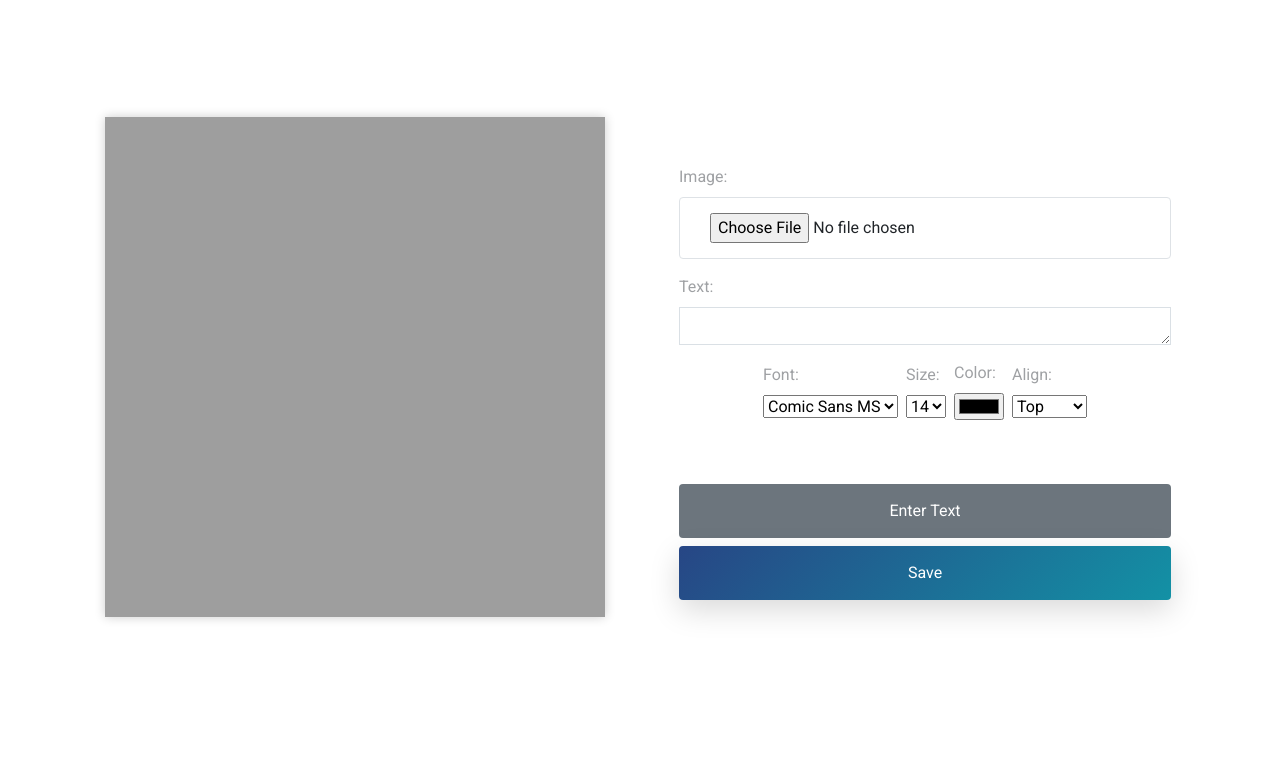
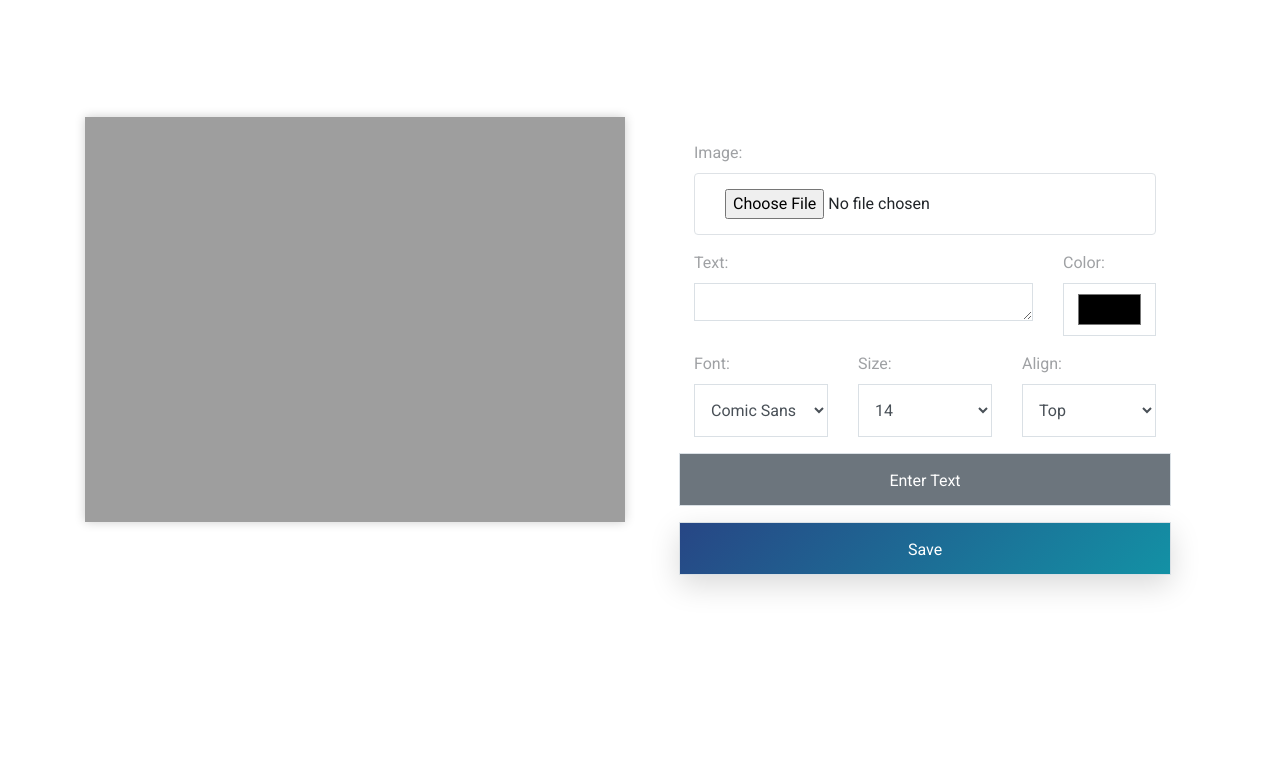
Before and after one commit to jgilpn/MemeMaker, a plain HTML site: page create.html in a window 1280 px wide. Shown: the part 475-1255 px from the top of the page. Drawn offline with Linux system fonts and the light colour scheme; no server answers; sample sign-in values are in the browser's storage.

Commit message:
tweaked the gui a bit in create.html and .js

```diff
--- a/assets/css/canvas.css
+++ b/assets/css/canvas.css
@@ -1,13 +1,5 @@
 canvas {
-  width: 300;
-  height: 300;
+  width: 100%;
   align-self: center;
   box-shadow: 0 0 10px 0 rgba(0, 0, 0, 0.2);
 }
-
-@media screen and (min-width: 768px) {
-  canvas {
-    width: 500;
-    height: 500;
-  }
-}
--- a/assets/js/create.js
+++ b/assets/js/create.js
@@ -1,19 +1,31 @@
 $(document).ready(function() {
-    const fonts = [
-        "Comic Sans MS", "Stencil", "Courier", "Century", "Helvetica"
+    // POST/upload add attribute 'token'
+    $('form').submit((e) => {
+        $("<input />")
+            .attr("type", "hidden")
+            .attr("name", "token")
+            .attr("value", window.localStorage.getItem("token"))
+            .appendTo('form');
+        return true;
+    })
+
+    const FONTS = [
+        "Comic Sans MS", "Stencil", "Lucida Console", "Century", "Impact",
+        "Georgia", "Arial Black", "Roboto", "Poppins"
     ];
     const fontSelector = document.querySelector("#font-family");
-    for (let i=0; i<fonts.length; i++) {
+    for (let i=0; i<FONTS.length; i++) {
         let option = document.createElement("option")
-        option.innerHTML = fonts[i];
+        option.innerHTML = FONTS[i];
         fontSelector.appendChild(option);
     }
 
     const canvas = document.querySelector("#canvas");
     let context = canvas.getContext("2d");
-    context.textAlign = "center";
     let img = new Image;
     img.onload = () => {
+        let scale = canvas.width / img.width;
+        canvas.height = img.height * scale;
         context.drawImage(img, 0, 0, img.width, img.height, 0, 0, canvas.width, canvas.height);
     }
     let imgSRC = "https://encrypted-tbn0.gstatic.com/images?q=tbn:ANd9GcS6s3P7SL6RBFEs5vDueWQcsrnrBczR17jNng&usqp=CAU";
@@ -76,6 +88,7 @@ $(document).ready(function() {
         }
         context.font = `${fontSize}px ${fontFamily}`;
         context.fillStyle = textColor;
+        context.textAlign = "center";
         wrapText(context, text, canvas.width*0.5, y, canvas.width, fontSize*1.05);
     }
 
--- a/assets/js/index.js
+++ b/assets/js/index.js
@@ -8,7 +8,9 @@ if (window.localStorage.getItem('token')) {
         .then(data => {
             if (data.username) {
                 // Display username
-                document.querySelector('#username').innerHTML = data.username;
+                if (document.querySelector('#username')) {
+                    document.querySelector('#username').innerHTML = data.username;
+                }
             } else {
                 // No token --> Back to SPLASH page
                 window.location.href = 'splash.html';
--- a/create.html
+++ b/create.html
@@ -110,12 +110,13 @@
 
                 <div class="col-sm-6">
                     <form
-                        class="mt-5 mx-4"
-                        action="/upload"
+                        class="mt-4 mx-4"
+                        action="https://mememaker-backend.herokuapp.com/memes"
                         method="POST"
                         enctype="multipart/form-data"
                     >
-                        <div class="form-group">
+                        <div class="form-group d-flex">
+                            <span class="col-12">
                                 <label class="mr-2" for="input-files">Image:</label>
                                 <input
                                     type="file"
@@ -123,25 +124,36 @@
                                     id="input-files"
                                     class="btn form-control-file border"
                                 />
+                            </span>
                         </div>
 
-                        <div class="form-group">
+                        <div class="form-group d-flex justify-content-between">
+                            <span class="col-9">
                                 <label for="input-text">Text:</label>
                                 <textarea
                                     id="input-text"
                                     class="form-control"
                                     rows="1"
                                 ></textarea>
+                            </span>
+                            <span class="col-3">
+                                <label for="text-color">Color:</label>
+                                <input
+                                    id="text-color"
+                                    type="color"
+                                    class="form-control"
+                                />
+                            </span>
                         </div>
 
-                        <div class="form-group d-flex justify-content-center">
-                            <span class="mx-1 d-flex flex-column justify-content-center">
+                        <div class="form-group d-flex justify-content-between">
+                            <span class="col-4">
                                 <label for="font-family">Font:</label>
-                                <select id="font-family"></select>
+                                <select id="font-family" class="form-control"></select>
                             </span>
-                            <span class="mx-1 d-flex flex-column justify-content-center">
+                            <span class="col-4">
                                 <label for="font-size">Size:</label>
-                                <select id="font-size">
+                                <select id="font-size" class="form-control">
                                     <option>10</option>
                                     <option>12</option>
                                     <option selected>14</option>
@@ -152,28 +164,24 @@
                                     <option>48</option>
                                 </select>
                             </span>
-                            <span class="mx-1 d-flex flex-column justify-content-center">
-                                <label for="text-color">Color:</label>
-                                <input
-                                    id="text-color"
-                                    type="color"
-                                />
-                            </span>
-                            <span class="mx-1 d-flex flex-column justify-content-center">
+                            <span class="col-4">
                                 <label for="v-align">Align:</label>
-                                <select id="v-align">
+                                <select id="v-align" class="form-control">
                                     <option selected>Top</option>
                                     <option>Center</option>
                                     <option>Bottom</option>
                                 </select>
                             </span>
                         </div>
-                        <div class="d-flex flex-column align-items-center">
-                            <button type="button" class="btn btn-secondary w-100 mt-5" id="enter-text">
+
+                        <div class="form-group">
+                            <button type="button" class="btn btn-secondary form-control" id="enter-text">
                                 Enter Text
                             </button>
+                        </div>
+                        <div class="form-group">
                             <!-- <button type="submit" class="btn btn-primary w-50 mt-2">Save</button> -->
-                            <button type="button" class="btn btn-primary w-100 mt-2">Save</button>
+                            <button type="submit" class="btn btn-primary form-control">Save</button>
                         </div>
 
                     </form>
```
Lines whose indentation alone changed are shown as unchanged.
